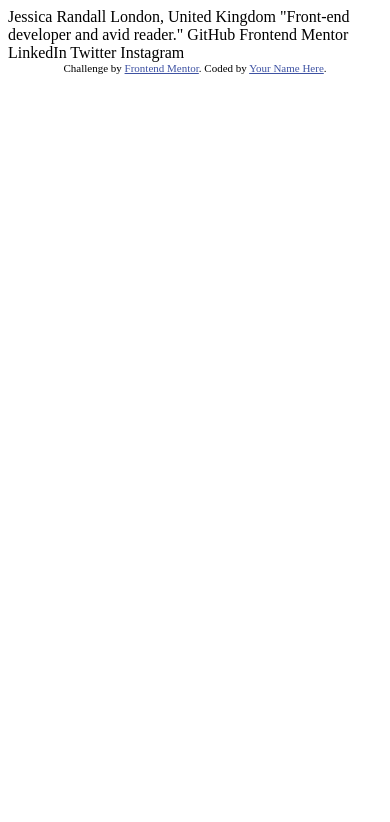
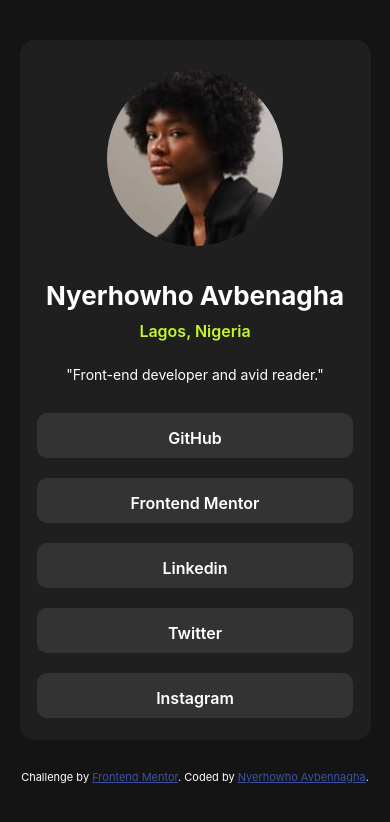
Before and after one commit to Nyerhowho9/social-links-profile, a plain HTML site: page index.html in a window 390 px wide. Drawn offline with Linux system fonts and the light colour scheme.

Commit message:
add styling and responsiveness

```diff
--- a/index.html
+++ b/index.html
@@ -16,20 +16,39 @@
   </style>
 </head>
 <body>
+  <main>
+    <div class="profile-pic">
+      <img src="./assets/images/avatar-jessica.jpeg" alt="Nyerhowho's pic">
+    </div>
+    <div class="profile-details">
+      <h1 >Nyerhowho Avbenagha</h1>
+      <h4>Lagos, Nigeria</h4>
+      <p class="description">  "Front-end developer and avid reader." </p>
+    </div>
+    <div class="links">
+      <div class="github">
+        <a href="https://github.com/Nyerhowho9">GitHub</a>
+      </div>
+      <div class="fm">
+        <a href="https://www.frontendmentor.io/profile/Nyerhowho9">Frontend Mentor</a>
+      </div>
+      <div class="linkedin">
+        <a href="https://www.linkedin.com/in/oghene-nyerhowho-avbenagha-20052a187/"> Linkedin</a>
+      </div>
+      <div class="twitter">
+        <a href="#"> Twitter</a>
+      </div>
+      <div class="ig">
+        <a href="#"> Instagram</a>
+      </div>
 
-  Jessica Randall
-  London, United Kingdom
-  "Front-end developer and avid reader."
 
-  GitHub
-  Frontend Mentor
-  LinkedIn
-  Twitter
-  Instagram
+    </div>
+  </main>
 
   <div class="attribution">
     Challenge by <a href="https://www.frontendmentor.io?ref=challenge" target="_blank">Frontend Mentor</a>.
-    Coded by <a href="#">Your Name Here</a>.
+    Coded by <a href="#">Nyerhowho Avbennagha</a>.
   </div>
 </body>
 </html>
--- a/style.css
+++ b/style.css
@@ -0,0 +1,113 @@
+*{
+    margin: 0px;
+    padding: 0px;
+}
+:root{
+    --green: hsl(75, 94%, 57%);
+    --white: hsl(0, 0%, 100%);
+    --grey: hsl(0, 0%, 20%);
+    --dgrey: hsl(0, 0%, 12%);
+    --oblack: hsl(0, 0%, 8%);
+}
+body{
+    background-color: var(--oblack);
+    font-family: "Inter", sans-serif;
+    font-optical-sizing: auto;
+    font-style: normal;
+    font-variation-settings:
+    "slnt" 0;
+}
+main{
+    width: 90%;
+    background-color: var(--dgrey);
+    margin: auto;
+    margin-top: 40px;
+    border-radius: 15px;
+    height:700px;
+
+}
+.profile-pic{
+    text-align: center;
+}
+.profile-pic > img{
+    border-radius: 50%;
+    margin-top: 30px;
+
+}
+.profile-details{
+    width: 90%;
+    margin: auto;
+   margin-top: 30px;
+}
+h1{
+    font-weight: 700;
+    text-align: center;
+    font-size: 26px;
+    color: var(--white);
+}
+h4{
+    font-weight: 600;
+    text-align: center;
+    color: var(--green);
+    margin-top: 10px;
+
+}
+.description{
+    font-weight: 400;
+    text-align: center;
+    color: var(--white);
+    margin-top: 25px;
+    font-size: 14px;
+
+}
+.links{
+    width: 90%;
+    margin: auto;
+   margin-top: 30px;
+}
+.links > div{
+    background-color: var(--grey);
+    height: 30px;
+    margin-top: 20px;
+    border-radius: 10px;
+    text-align: center;
+    padding-top: 15px;
+
+
+}
+.links > div:hover{
+    background-color: var(--green);
+}
+.links > div > a {
+    text-decoration: none;
+    color: var(--white);
+    font-weight: 600;
+}
+.github{
+    background-color: var(--grey);
+}
+.attribution{
+    color: var(--white);
+    margin-top: 30px;
+    margin-bottom: 10px;
+}
+@media only screen and (min-width: 768px) {
+    main{
+        width: 40%;
+    }
+
+.profile-details{
+    width: 80%;
+
+}
+
+
+.links{
+    width: 80%;
+    margin: auto;
+   margin-top: 30px;
+}
+
+
+
+}
```
